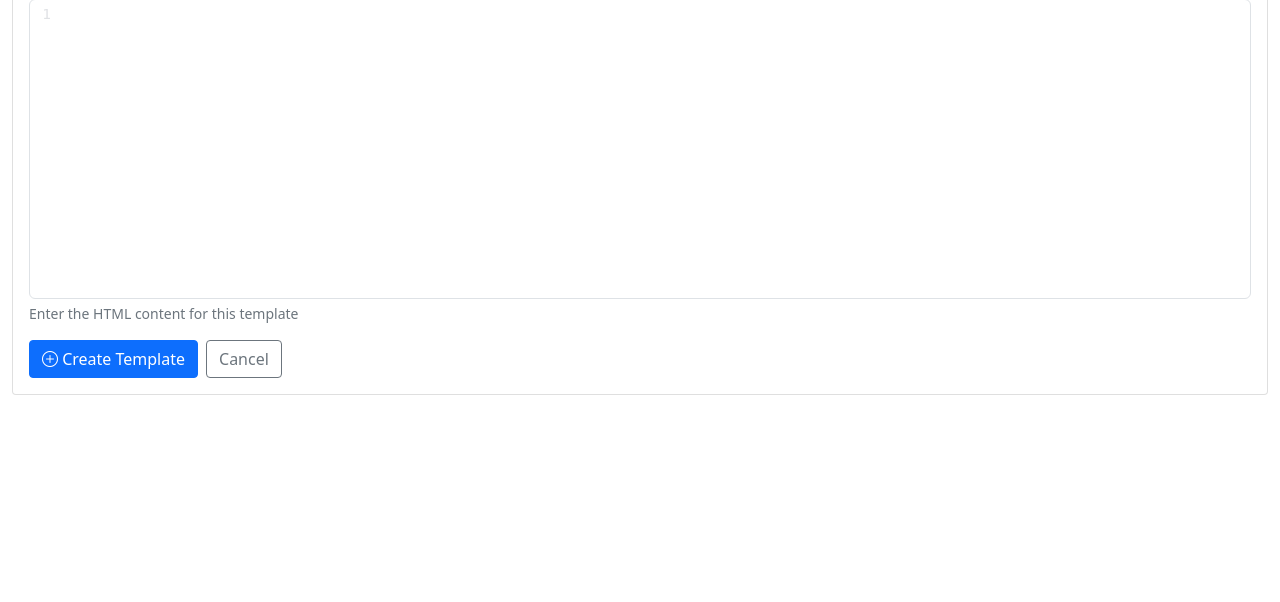
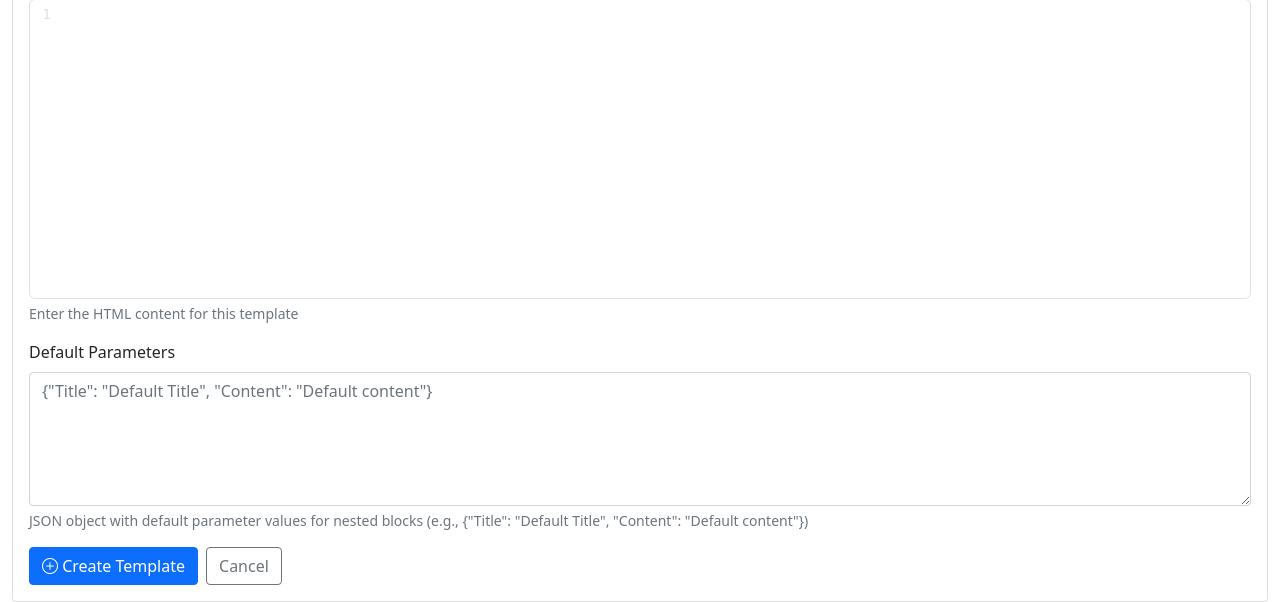
Before and after one commit to oskarst/freedomCms, a Flask app: page /admin/templates/add in a window 1280 px wide. Shown: the part 744-1346 px from the top of the page. Before the commit the page ends 1139 px from the top, so only its background shows below. Run offline with Flask 3, Linux system fonts and the light colour scheme; the visitor is signed in with stand-in values (Sample User, id 1).

Commit message:
template export update

```diff
--- a/cms/db.py
+++ b/cms/db.py
@@ -101,7 +101,8 @@ def init_db():
             is_default BOOLEAN DEFAULT 1,
             sort_order INTEGER DEFAULT 0,
             created_at TIMESTAMP DEFAULT CURRENT_TIMESTAMP,
-            updated_at TIMESTAMP DEFAULT CURRENT_TIMESTAMP
+            updated_at TIMESTAMP DEFAULT CURRENT_TIMESTAMP,
+            default_parameters TEXT DEFAULT '{}'
         )
     ''')
     cursor.execute('''
@@ -114,7 +115,8 @@ def init_db():
             is_default BOOLEAN DEFAULT 1,
             sort_order INTEGER DEFAULT 0,
             created_at TIMESTAMP DEFAULT CURRENT_TIMESTAMP,
-            updated_at TIMESTAMP DEFAULT CURRENT_TIMESTAMP
+            updated_at TIMESTAMP DEFAULT CURRENT_TIMESTAMP,
+            default_parameters TEXT DEFAULT '{}'
         )
     ''')
 
@@ -358,8 +360,8 @@ def init_db():
         ('Body Close', 'body_close', 'system', '</body>\n</html>', 1, 9),
     ]
     for title, slug, category, content, is_default, sort_order in default_templates:
-        cursor.execute('INSERT OR IGNORE INTO page_template_defs (title, slug, category, content, is_default, sort_order) VALUES (?, ?, ?, ?, ?, ?)',
-                     (title, slug, category, content, is_default, sort_order))
+        cursor.execute('INSERT OR IGNORE INTO page_template_defs (title, slug, category, content, is_default, sort_order, default_parameters) VALUES (?, ?, ?, ?, ?, ?, ?)',
+                     (title, slug, category, content, is_default, sort_order, '{}'))
 
     # Insert default blog templates
     blog_templates = [
@@ -373,8 +375,8 @@ def init_db():
         ('Blog Body Close', 'body_close', 'system', '</body>\n</html>', 1, 8),
     ]
     for title, slug, category, content, is_default, sort_order in blog_templates:
-        cursor.execute('INSERT OR IGNORE INTO blog_template_defs (title, slug, category, content, is_default, sort_order) VALUES (?, ?, ?, ?, ?, ?)',
-                     (title, slug, category, content, is_default, sort_order))
+        cursor.execute('INSERT OR IGNORE INTO blog_template_defs (title, slug, category, content, is_default, sort_order, default_parameters) VALUES (?, ?, ?, ?, ?, ?, ?)',
+                     (title, slug, category, content, is_default, sort_order, '{}'))
 
 
     # Migration: move existing templates rows into split tables and update junctions
@@ -392,15 +394,15 @@ def init_db():
         sort_order = row['sort_order']
         if slug.startswith('blog_'):
             new_slug = slug[5:] or slug
-            cursor.execute('INSERT OR IGNORE INTO blog_template_defs (title, slug, category, content, is_default, sort_order) VALUES (?, ?, ?, ?, ?, ?)',
-                           (title, new_slug, category, content, is_default, sort_order))
+            cursor.execute('INSERT OR IGNORE INTO blog_template_defs (title, slug, category, content, is_default, sort_order, default_parameters) VALUES (?, ?, ?, ?, ?, ?, ?)',
+                           (title, new_slug, category, content, is_default, sort_order, '{}'))
             cursor.execute('SELECT id FROM blog_template_defs WHERE slug = ?', (new_slug,))
             new_id = cursor.fetchone()['id']
             old_to_new_blog[tid] = new_id
         else:
             new_slug = slug
-            cursor.execute('INSERT OR IGNORE INTO page_template_defs (title, slug, category, content, is_default, sort_order) VALUES (?, ?, ?, ?, ?, ?)',
-                           (title, new_slug, category, content, is_default, sort_order))
+            cursor.execute('INSERT OR IGNORE INTO page_template_defs (title, slug, category, content, is_default, sort_order, default_parameters) VALUES (?, ?, ?, ?, ?, ?, ?)',
+                           (title, new_slug, category, content, is_default, sort_order, '{}'))
             cursor.execute('SELECT id FROM page_template_defs WHERE slug = ?', (new_slug,))
             new_id = cursor.fetchone()['id']
             old_to_new_page[tid] = new_id
--- a/cms/templates/templates/add.html
+++ b/cms/templates/templates/add.html
@@ -78,6 +78,12 @@
                             <div class="form-text">Enter the HTML content for this template</div>
                         </div>
 
+                        <div class="mb-3">
+                            <label for="default_parameters" class="form-label">Default Parameters</label>
+                            <textarea class="form-control" id="default_parameters" name="default_parameters" rows="5" placeholder='{"Title": "Default Title", "Content": "Default content"}'></textarea>
+                            <div class="form-text">JSON object with default parameter values for nested blocks (e.g., {"Title": "Default Title", "Content": "Default content"})</div>
+                        </div>
+
                         <div class="d-flex gap-2">
                             <button type="submit" class="btn btn-primary">
                                 <i class="bi bi-plus-circle"></i> Create Template
--- a/cms/templates/templates/edit.html
+++ b/cms/templates/templates/edit.html
@@ -94,6 +94,12 @@
                             <div class="form-text">Enter the HTML content for this template</div>
                         </div>
 
+                        <div class="mb-3">
+                            <label for="default_parameters" class="form-label">Default Parameters</label>
+                            <textarea class="form-control" id="default_parameters" name="default_parameters" rows="5" placeholder='{"Title": "Default Title", "Content": "Default content"}'>{{ template.default_parameters or '{}' }}</textarea>
+                            <div class="form-text">JSON object with default parameter values for nested blocks (e.g., {"Title": "Default Title", "Content": "Default content"})</div>
+                        </div>
+
                         <div class="d-flex gap-2">
                             <button type="submit" class="btn btn-primary">
                                 <i class="bi bi-save"></i> Update Template
--- a/cms/views/templates_.py
+++ b/cms/views/templates_.py
@@ -73,7 +73,7 @@ def export_templates():
     cursor = db.cursor()
     tab = request.args.get('tab', 'page')
     table = 'page_template_defs' if tab == 'page' else 'blog_template_defs'
-    cursor.execute(f'SELECT id, title, slug, category, content, is_default, sort_order, created_at, updated_at FROM {table} ORDER BY sort_order')
+    cursor.execute(f'SELECT id, title, slug, category, content, is_default, sort_order, created_at, updated_at, default_parameters FROM {table} ORDER BY sort_order')
     rows = cursor.fetchall()
 
     export_data = [
@@ -86,7 +86,8 @@ def export_templates():
             'is_default': row['is_default'],
             'sort_order': row['sort_order'],
             'created_at': row['created_at'],
-            'updated_at': row['updated_at']
+            'updated_at': row['updated_at'],
+            'default_parameters': row['default_parameters'] or '{}'
         }
         for row in rows
     ]
@@ -113,7 +114,7 @@ def export_selected_templates():
     cursor = get_db().cursor()
     ids = [int(tid) for tid in selected_ids]
     placeholders = ','.join('?' * len(ids))
-    cursor.execute(f'SELECT id, title, slug, category, content, is_default, sort_order, created_at, updated_at FROM {table} WHERE id IN ({placeholders}) ORDER BY sort_order', ids)
+    cursor.execute(f'SELECT id, title, slug, category, content, is_default, sort_order, created_at, updated_at, default_parameters FROM {table} WHERE id IN ({placeholders}) ORDER BY sort_order', ids)
     rows = cursor.fetchall()
 
     export_data = [
@@ -126,7 +127,8 @@ def export_selected_templates():
             'is_default': row['is_default'],
             'sort_order': row['sort_order'],
             'created_at': row['created_at'],
-            'updated_at': row['updated_at']
+            'updated_at': row['updated_at'],
+            'default_parameters': row['default_parameters'] or '{}'
         }
         for row in rows
     ]
@@ -176,15 +178,16 @@ def import_templates(import_data, overwrite_existing, cursor):
 
             # Insert template
             cursor.execute(f'''
-                INSERT INTO {table} (title, slug, category, content, is_default, sort_order)
-                VALUES (?, ?, ?, ?, ?, ?)
+                INSERT INTO {table} (title, slug, category, content, is_default, sort_order, default_parameters)
+                VALUES (?, ?, ?, ?, ?, ?, ?)
             ''', (
                 t.get('title') or slug,
                 slug,
                 t.get('category', 'content'),
                 t.get('content', ''),
                 t.get('is_default', 1),
-                sort_order
+                sort_order,
+                t.get('default_parameters', '{}')
             ))
 
             new_template_id = cursor.lastrowid
@@ -223,6 +226,7 @@ def add_template():
         content = request.form.get('content', '').strip()
         slug_input = request.form.get('slug', '').strip()
         is_default = request.form.get('is_default') == 'on'
+        default_parameters = request.form.get('default_parameters', '{}').strip()
         ttype = request.form.get('template_type', request.args.get('tab', 'page'))
         table = 'page_template_defs' if ttype == 'page' else 'blog_template_defs'
 
@@ -249,9 +253,9 @@ def add_template():
 
         # Create template
         cursor.execute(f'''
-            INSERT INTO {table} (title, slug, category, content, is_default, sort_order)
-            VALUES (?, ?, ?, ?, ?, ?)
-        ''', (title, slug_input, category, content, is_default, max_order + 1))
+            INSERT INTO {table} (title, slug, category, content, is_default, sort_order, default_parameters)
+            VALUES (?, ?, ?, ?, ?, ?, ?)
+        ''', (title, slug_input, category, content, is_default, max_order + 1, default_parameters))
 
         if is_default:
             template_id = cursor.lastrowid
@@ -312,6 +316,7 @@ def edit_template(template_id):
         content = request.form.get('content', '').strip()
         slug_input = request.form.get('slug', '').strip()
         is_default = request.form.get('is_default') == 'on'
+        default_parameters = request.form.get('default_parameters', '{}').strip()
 
         if not title or not content:
             flash('Title and content are required', 'error')
@@ -326,9 +331,9 @@ def edit_template(template_id):
         # Update template
         cursor.execute(f'''
             UPDATE {table}
-            SET title = ?, slug = ?, category = ?, content = ?, is_default = ?, updated_at = CURRENT_TIMESTAMP
+            SET title = ?, slug = ?, category = ?, content = ?, is_default = ?, default_parameters = ?, updated_at = CURRENT_TIMESTAMP
             WHERE id = ?
-        ''', (title, slug_input or slugify(title), category, content, is_default, template_id))
+        ''', (title, slug_input or slugify(title), category, content, is_default, default_parameters, template_id))
 
         # Handle default status change
         if is_default and not template['is_default']:
```
Also changed, not shown: cms/views/pages.py (+27 -6 lines).
